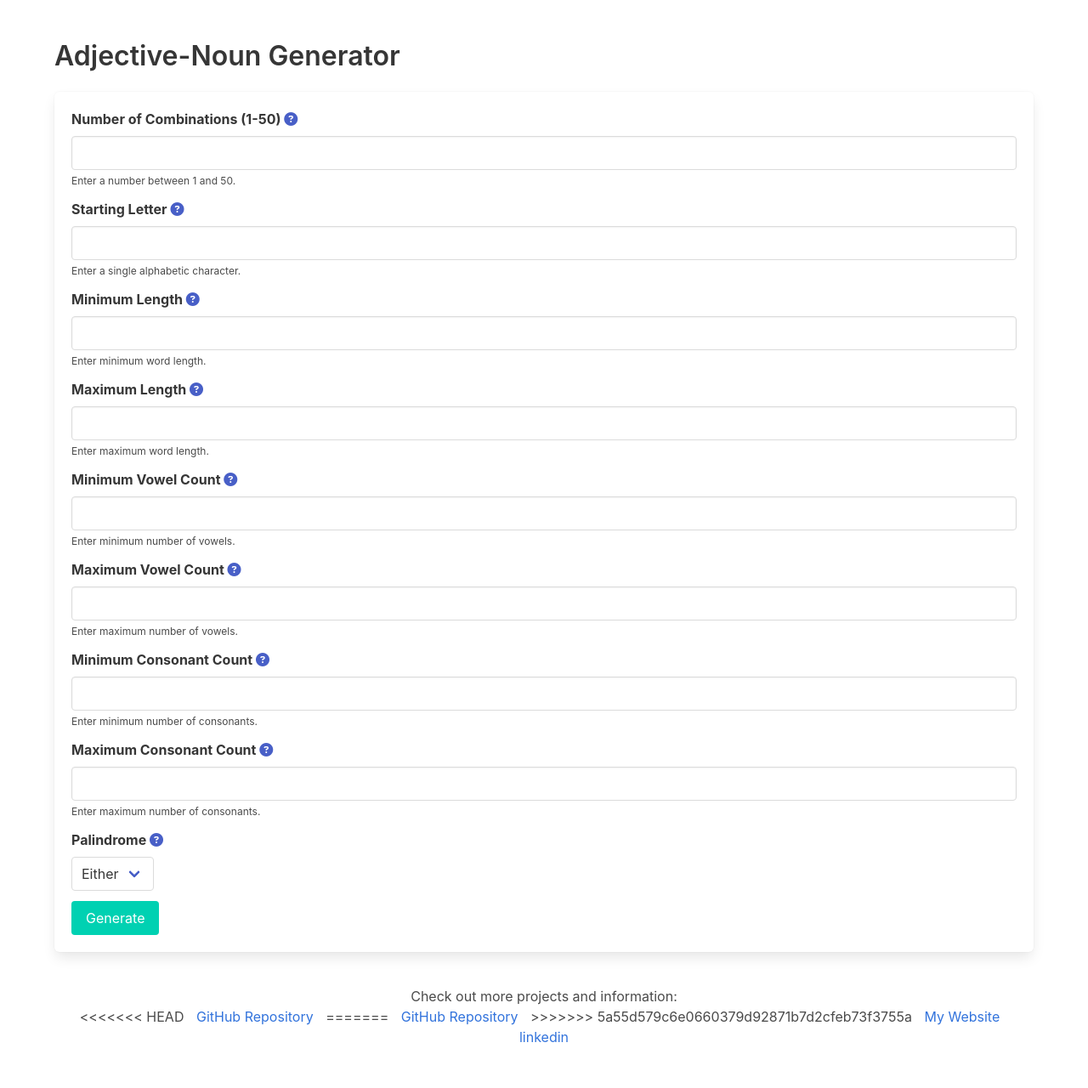
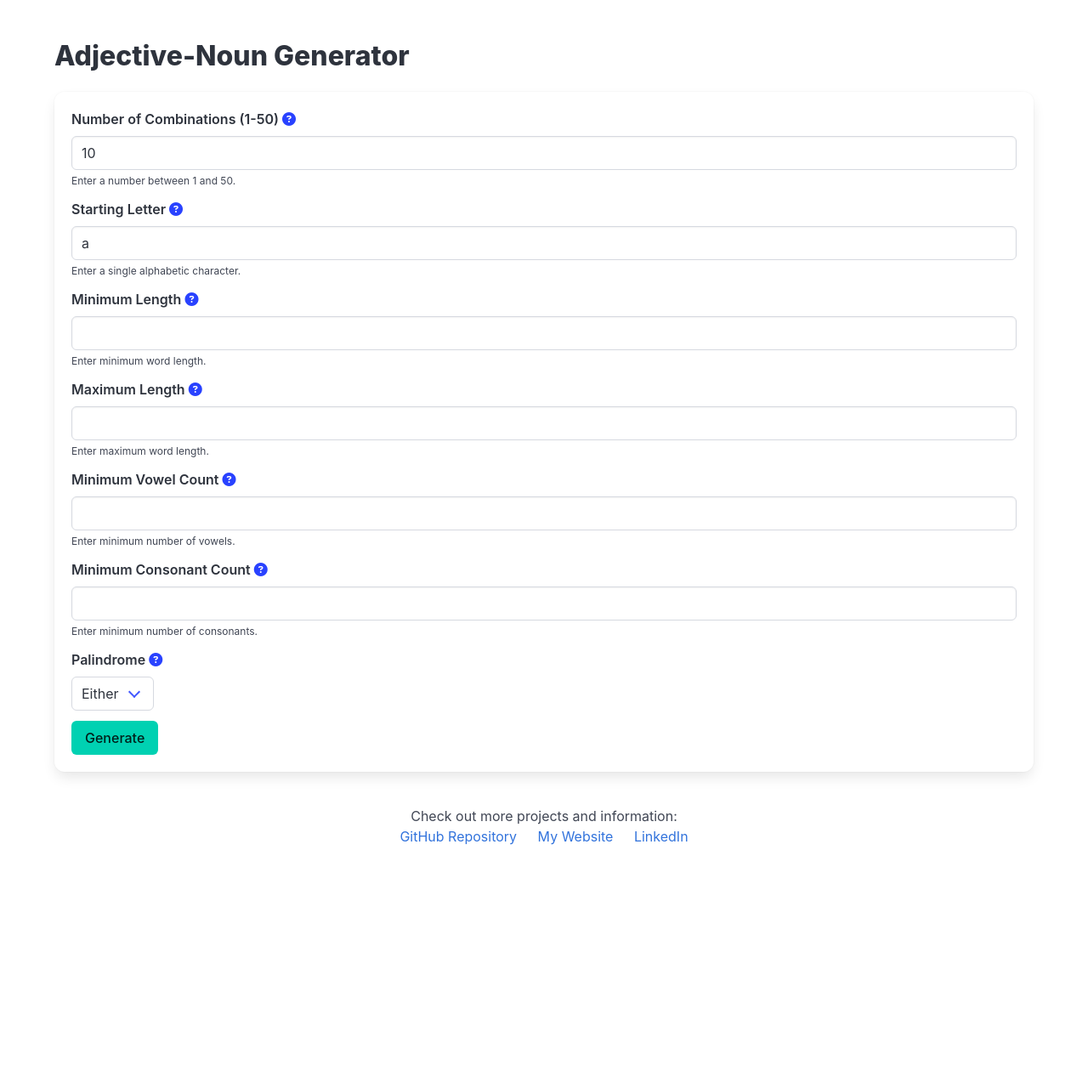
Before and after one commit to williamzujkowski/Adjective-Noun-Generator, a Flask app: page / in a window 1280 px wide. Shown: the whole page at 85% size. After the commit the page ends 994 px from the top, so only its background shows below. Run offline with Flask 3, Linux system fonts and the light colour scheme; some libraries are stand-ins or nearby versions.

Commit message:
remove some fields from index

```diff
--- a/random_word_api.py
+++ b/random_word_api.py
@@ -21,15 +21,7 @@ def index():
 
 @lru_cache(maxsize=128)
 def filter_words(
-    words,
-    letter,
-    min_length,
-    max_length,
-    min_vowels,
-    max_vowels,
-    min_consonants,
-    max_consonants,
-    is_palindrome,
+    words, letter, min_length, max_length, min_vowels, min_consonants, is_palindrome
 ):
     filtered = [
         word
@@ -38,9 +30,7 @@ def filter_words(
         and (min_length == 0 or word["length"] >= min_length)
         and (max_length == 0 or word["length"] <= max_length)
         and (min_vowels == 0 or word["vowel_count"] >= min_vowels)
-        and (max_vowels == 0 or word["vowel_count"] <= max_vowels)
         and (min_consonants == 0 or word["consonant_count"] >= min_consonants)
-        and (max_consonants == 0 or word["consonant_count"] <= max_consonants)
         and (
             is_palindrome == "either"
             or word["is_palindrome"] == (is_palindrome == "true")
@@ -53,32 +43,25 @@ def filter_words(
 def generate_words():
     data = request.json
 
-    try:
-        num_combinations = int(data.get("num_combinations", 10))
-        if num_combinations < 1 or num_combinations > 50:
-            return jsonify(
-                {"error": "Number of combinations must be between 1 and 50"}
-            ), 400
-    except ValueError:
-        return jsonify({"error": "Invalid number of combinations"}), 400
+    num_combinations = int(data.get("num_combinations", 10))
+    letter = data.get("letter", "a").lower()
 
-    letter = data.get("letter", "").lower()
+    if num_combinations < 1 or num_combinations > 50:
+        return jsonify(
+            {"error": "Number of combinations must be between 1 and 50"}
+        ), 400
+
     if letter and (len(letter) != 1 or not letter.isalpha()):
         return jsonify(
             {"error": "Starting letter must be a single alphabetic character"}
         ), 400
 
-    try:
-        min_length = int(data.get("min_length", 0))
-        max_length = int(data.get("max_length", 0))
-        min_vowels = int(data.get("min_vowels", 0))
-        max_vowels = int(data.get("max_vowels", 0))
-        min_consonants = int(data.get("min_consonants", 0))
-        max_consonants = int(data.get("max_consonants", 0))
-    except ValueError:
-        return jsonify({"error": "Length and count values must be integers"}), 400
+    min_length = int(data.get("min_length", 0))
+    max_length = int(data.get("max_length", 0))
+    min_vowels = int(data.get("min_vowels", 0))
+    min_consonants = int(data.get("min_consonants", 0))
+    is_palindrome = data.get("is_palindrome", "either")
 
-    is_palindrome = data.get("is_palindrome", "either")
     if is_palindrome not in ["either", "true", "false"]:
         return jsonify({"error": "Invalid value for palindrome"}), 400
 
@@ -88,9 +71,7 @@ def generate_words():
         min_length,
         max_length,
         min_vowels,
-        max_vowels,
         min_consonants,
-        max_consonants,
         is_palindrome,
     )
     filtered_nouns = filter_words(
@@ -99,9 +80,7 @@ def generate_words():
         min_length,
         max_length,
         min_vowels,
-        max_vowels,
         min_consonants,
-        max_consonants,
         is_palindrome,
     )
 
--- a/templates/index.html
+++ b/templates/index.html
@@ -7,8 +7,8 @@
     <title>Adjective-Noun Generator</title>
     <meta name="description"
         content="Generate random adjective-noun combinations for creative naming, brainstorming sessions, or just for fun.">
-    <link rel="stylesheet" href="https://cdnjs.cloudflare.com/ajax/libs/bulma/0.9.3/css/bulma.min.css">
-    <script src="https://code.jquery.com/jquery-3.6.0.min.js"></script>
+    <link rel="stylesheet" href="https://cdnjs.cloudflare.com/ajax/libs/bulma/1.0.1/css/bulma.min.css">
+    <script src="https://code.jquery.com/jquery-3.7.1.min.js"></script>
     <style>
         #results {
             display: none;
@@ -49,7 +49,7 @@
                     </label>
                     <div class="control">
                         <input class="input" type="number" id="num_combinations" name="num_combinations" min="1"
-                            max="50" required aria-describedby="numHelp">
+                            max="50" value="10" required aria-describedby="numHelp">
                         <p class="help" id="numHelp">Enter a number between 1 and 50.</p>
                     </div>
                 </div>
@@ -59,7 +59,7 @@
                                     class="fas fa-question-circle"></i></span></a>
                     </label>
                     <div class="control">
-                        <input class="input" type="text" id="letter" name="letter" maxlength="1" required
+                        <input class="input" type="text" id="letter" name="letter" maxlength="1" value="a" required
                             aria-describedby="letterHelp">
                         <p class="help" id="letterHelp">Enter a single alphabetic character.</p>
                     </div>
@@ -98,17 +98,6 @@
                     </div>
                 </div>
                 <div class="field">
-                    <label class="label">Maximum Vowel Count
-                        <a href="/help#max_vowels" target="_blank"><span class="icon is-small"><i
-                                    class="fas fa-question-circle"></i></span></a>
-                    </label>
-                    <div class="control">
-                        <input class="input" type="number" id="max_vowels" name="max_vowels" min="0"
-                            aria-describedby="vowelHelp">
-                        <p class="help" id="vowelHelp">Enter maximum number of vowels.</p>
-                    </div>
-                </div>
-                <div class="field">
                     <label class="label">Minimum Consonant Count
                         <a href="/help#min_consonants" target="_blank"><span class="icon is-small"><i
                                     class="fas fa-question-circle"></i></span></a>
@@ -117,17 +106,6 @@
                         <input class="input" type="number" id="min_consonants" name="min_consonants" min="0"
                             aria-describedby="consonantHelp">
                         <p class="help" id="consonantHelp">Enter minimum number of consonants.</p>
-                    </div>
-                </div>
-                <div class="field">
-                    <label class="label">Maximum Consonant Count
-                        <a href="/help#max_consonants" target="_blank"><span class="icon is-small"><i
-                                    class="fas fa-question-circle"></i></span></a>
-                    </label>
-                    <div class="control">
-                        <input class="input" type="number" id="max_consonants" name="max_consonants" min="0"
-                            aria-describedby="consonantHelp">
-                        <p class="help" id="consonantHelp">Enter maximum number of consonants.</p>
                     </div>
                 </div>
                 <div class="field">
@@ -140,7 +118,8 @@
                             <select id="is_palindrome" name="is_palindrome">
                                 <option value="either">Either</option>
                                 <option value="true">True</option>
-                                <option value="false">False</option>
+                                <option value="false">False
+                            </select>
                             </select>
                         </div>
                     </div>
@@ -161,14 +140,10 @@
             </div>
             <div id="footer-links">
                 <p>Check out more projects and information:</p>
-<<<<<<< HEAD
                 <a href="https://github.com/williamzujkowski/Adjective-Noun-Generator" target="_blank">GitHub
                     Repository</a>
-=======
-                <a href="https://github.com/williamzujkowski/Adjective-Noun-Generator" target="_blank">GitHub Repository</a>
->>>>>>> 5a55d579c6e0660379d92871b7d2cfeb73f3755a
                 <a href="https://grenlan.com" target="_blank">My Website</a>
-                <a href="https://www.linkedin.com/in/williamzujkowski/" target="_blank">linkedin</a>
+                <a href="https://www.linkedin.com/in/williamzujkowski/" target="_blank">LinkedIn</a>
             </div>
         </div>
     </section>
@@ -180,9 +155,7 @@
             var min_length = document.getElementById('min_length').value;
             var max_length = document.getElementById('max_length').value;
             var min_vowels = document.getElementById('min_vowels').value;
-            var max_vowels = document.getElementById('max_vowels').value;
             var min_consonants = document.getElementById('min_consonants').value;
-            var max_consonants = document.getElementById('max_consonants').value;
             var is_palindrome = document.getElementById('is_palindrome').value;
 
             var query = {
@@ -191,9 +164,7 @@
                 min_length: min_length,
                 max_length: max_length,
                 min_vowels: min_vowels,
-                max_vowels: max_vowels,
                 min_consonants: min_consonants,
-                max_consonants: max_consonants,
                 is_palindrome: is_palindrome
             };
 
```
Also changed, not shown: templates/help.html (+1 -7 lines), README.md.
